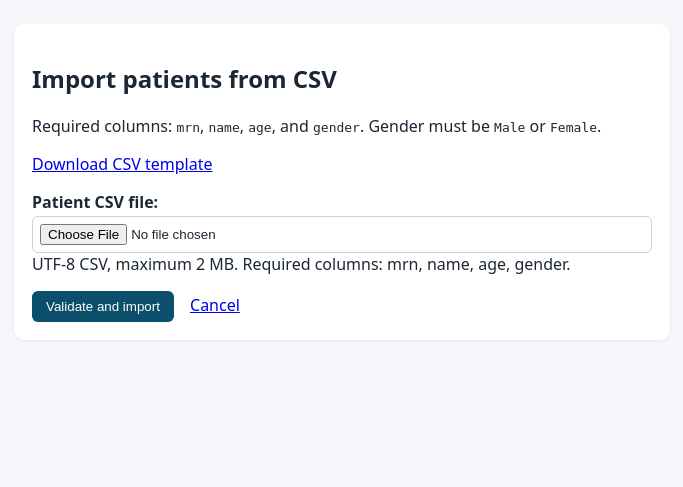
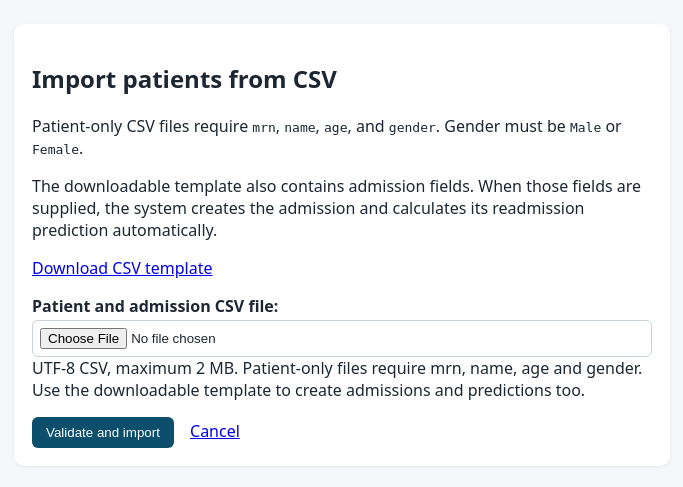
Before and after one commit to meghanadh05/hospital-readmission-risk-prediction, a Django app: page /patients/import/ in a window 1280 px wide. Shown: the part 49-536 px from the top of the page, without its empty margins (126-809 px from the left). Run offline with Django 5.2, Linux system fonts and the light colour scheme; the visitor is signed in with stand-in values (Sample User, id 1).

Commit message:
Import demo admissions and predictions from CSV

```diff
--- a/risk/forms.py
+++ b/risk/forms.py
@@ -10,8 +10,11 @@ class PatientForm(forms.ModelForm):
 
 class PatientCSVImportForm(forms.Form):
     file = forms.FileField(
-        label="Patient CSV file",
-        help_text="UTF-8 CSV, maximum 2 MB. Required columns: mrn, name, age, gender.",
+        label="Patient and admission CSV file",
+        help_text=(
+            "UTF-8 CSV, maximum 2 MB. Patient-only files require mrn, name, age and gender. "
+            "Use the downloadable template to create admissions and predictions too."
+        ),
     )
 
     def clean_file(self):
--- a/risk/templates/risk/patient_import.html
+++ b/risk/templates/risk/patient_import.html
@@ -2,7 +2,8 @@
 {% block content %}
 <div class="card" style="max-width:620px">
  <h2>Import patients from CSV</h2>
- <p>Required columns: <code>mrn</code>, <code>name</code>, <code>age</code>, and <code>gender</code>. Gender must be <code>Male</code> or <code>Female</code>.</p>
+ <p>Patient-only CSV files require <code>mrn</code>, <code>name</code>, <code>age</code>, and <code>gender</code>. Gender must be <code>Male</code> or <code>Female</code>.</p>
+ <p>The downloadable template also contains admission fields. When those fields are supplied, the system creates the admission and calculates its readmission prediction automatically.</p>
  <p><a href="{% url 'patient_csv_template' %}">Download CSV template</a></p>
  <form method="post" enctype="multipart/form-data">
   {% csrf_token %}{{ form.as_p }}
--- a/risk/views.py
+++ b/risk/views.py
@@ -17,7 +17,7 @@ from reportlab.pdfgen import canvas
 
 from . import predictor
 from .forms import AdmissionForm, PatientCSVImportForm, PatientCSVRowForm, PatientForm
-from .models import Patient, Prediction
+from .models import Admission, Patient, Prediction
 
 FOLLOW_UP = {
     "High": ["Phone call to the patient within 48 hours of discharge",
@@ -81,9 +81,19 @@ def patient_import(request):
                 missing = ", ".join(sorted(required - headers))
                 form.add_error("file", f"Missing required columns: {missing}.")
             else:
+                admission_headers = set(AdmissionForm().fields) - {"notes"}
+                supplied_admission_headers = admission_headers & headers
+                include_admissions = bool(supplied_admission_headers)
+                missing_admission_headers = admission_headers - headers if include_admissions else set()
+                if missing_admission_headers:
+                    missing = ", ".join(sorted(missing_admission_headers))
+                    form.add_error("file", f"Admission data is incomplete. Missing columns: {missing}.")
+                    return render(request, "risk/patient_import.html", {"form": form})
+
                 rows, errors, seen = [], [], set()
                 for line_number, row in enumerate(reader, start=2):
                     row_form = PatientCSVRowForm(row)
+                    admission_form = AdmissionForm(row) if include_admissions else None
                     mrn = (row.get("mrn") or "").strip()
                     if mrn in seen:
                         errors.append(f"Row {line_number}: duplicate MRN '{mrn}' in this file.")
@@ -93,29 +103,62 @@ def patient_import(request):
                             for field, messages in row_form.errors.items()
                         )
                         errors.append(f"Row {line_number}: {detail}")
+                    elif admission_form and not admission_form.is_valid():
+                        detail = "; ".join(
+                            f"{field}: {', '.join(messages)}"
+                            for field, messages in admission_form.errors.items()
+                        )
+                        errors.append(f"Row {line_number}: {detail}")
                     else:
                         seen.add(mrn)
-                        rows.append(row_form.cleaned_data)
+                        rows.append((
+                            row_form.cleaned_data,
+                            admission_form.cleaned_data if admission_form else None,
+                        ))
 
                 if not rows and not errors:
                     errors.append("The CSV contains no patient rows.")
                 if errors:
                     form.add_error("file", " ".join(errors[:10]))
                 else:
-                    created = updated = 0
+                    created = updated = admissions_created = admissions_updated = predictions = 0
                     with transaction.atomic():
-                        for row in rows:
-                            _, was_created = Patient.objects.update_or_create(
-                                mrn=row["mrn"],
+                        for patient_data, admission_data in rows:
+                            patient, was_created = Patient.objects.update_or_create(
+                                mrn=patient_data["mrn"],
                                 defaults={
-                                    "name": row["name"],
-                                    "age": row["age"],
-                                    "gender": row["gender"],
+                                    "name": patient_data["name"],
+                                    "age": patient_data["age"],
+                                    "gender": patient_data["gender"],
                                 },
                             )
                             created += int(was_created)
                             updated += int(not was_created)
-                    messages.success(request, f"CSV import complete: {created} created, {updated} updated.")
+                            if admission_data:
+                                admission_values = admission_data.copy()
+                                admitted_on = admission_values.pop("admitted_on")
+                                admission = Admission.objects.filter(
+                                    patient=patient, admitted_on=admitted_on,
+                                ).order_by("pk").first()
+                                if admission is None:
+                                    admission = Admission.objects.create(
+                                        patient=patient, admitted_on=admitted_on, **admission_values,
+                                    )
+                                    admissions_created += 1
+                                else:
+                                    for field, value in admission_values.items():
+                                        setattr(admission, field, value)
+                                    admission.save()
+                                    admissions_updated += 1
+                                predictor.run_for_admission(admission)
+                                predictions += 1
+                    result = f"CSV import complete: {created} patients created, {updated} updated."
+                    if include_admissions:
+                        result += (
+                            f" {admissions_created} admissions created, {admissions_updated} updated, "
+                            f"and {predictions} predictions calculated."
+                        )
+                    messages.success(request, result)
                     return redirect("patient_list")
     return render(request, "risk/patient_import.html", {"form": form})
 
@@ -125,7 +168,12 @@ def patient_csv_template(request):
     if not request.user.is_superuser:
         raise PermissionDenied
     response = HttpResponse(
-        "mrn,name,age,gender\nDEMO-001,Anita Rao,68,Female\nDEMO-002,Ravi Kumar,57,Male\n",
+        "mrn,name,age,gender,admitted_on,diag_group,admission_type,discharge_group,"
+        "time_in_hospital,num_lab_procedures,num_procedures,num_medications,number_outpatient,"
+        "number_emergency,number_inpatient,number_diagnoses,A1Cresult,max_glu_serum,change,"
+        "numchange,diabetesMed,notes\n"
+        "DEMO-001,Anita Rao,68,Female,2026-10-29,Diabetes,Emergency,Home,5,42,1,14,1,0,2,6,"
+        ">7,None,Ch,1,Yes,Fictional demo record\n",
         content_type="text/csv",
     )
     response["Content-Disposition"] = 'attachment; filename="patient_import_template.csv"'
```
Also changed, not shown: risk/tests.py (+40 -1 lines), README.md.
